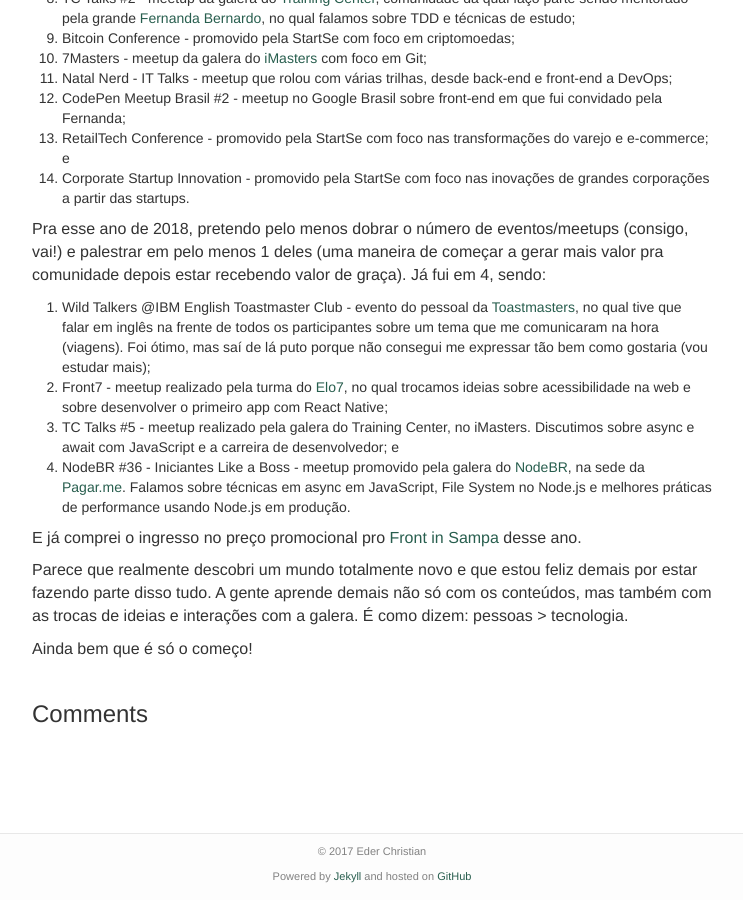
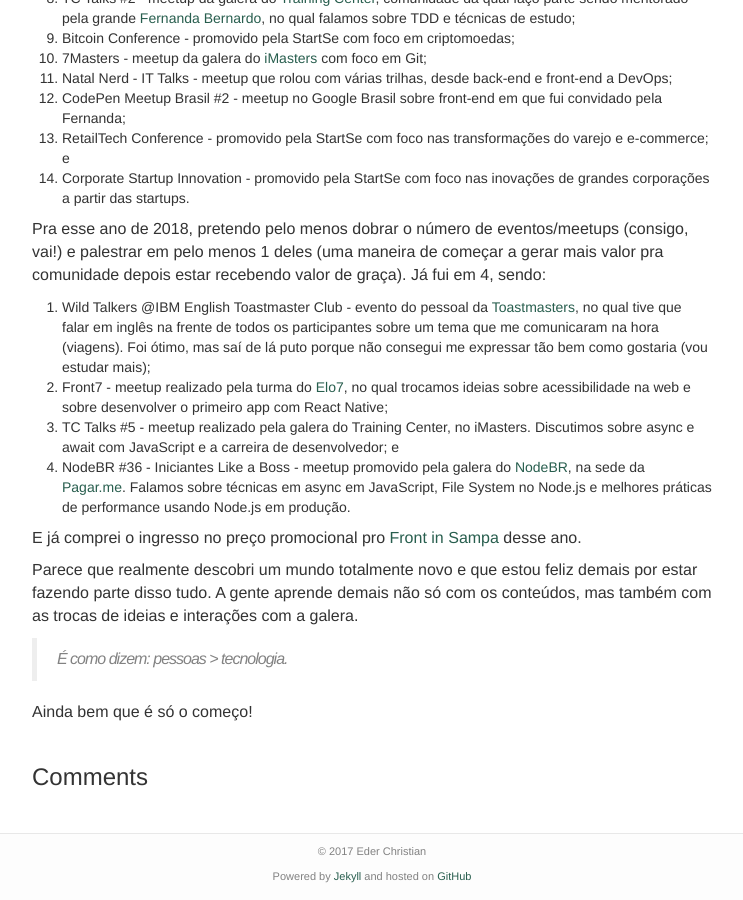
Before and after one commit to ederchristian/ederchristian, a Jekyll site: the page built from _posts/2018-01-28-28-eventos-em-1-ano-pelo-menos.md, in a window 1280 px wide and 900 px high, scrolled down 1957 px. Shown: the whole window, without its empty margins (268-1011 px from the left). Built offline with Jekyll 4.4.1, drawn with Linux system fonts in a browser that asks for light colours; nearby versions of some CDN libraries; comment, search, counter and statistics services are not loaded.

Commit message:
Add a blockquote

```diff
--- a/_posts/2018-01-28-28-eventos-em-1-ano-pelo-menos.md
+++ b/_posts/2018-01-28-28-eventos-em-1-ano-pelo-menos.md
@@ -57,6 +57,8 @@
 
 E já comprei o ingresso no preço promocional pro <a href="http://www.frontinsampa.com.br/" target="_blank">Front in Sampa</a> desse ano.
 
-Parece que realmente descobri um mundo totalmente novo e que estou feliz demais por estar fazendo parte disso tudo. A gente aprende demais não só com os conteúdos, mas também com as trocas de ideias e interações com a galera. É como dizem: pessoas > tecnologia.
+Parece que realmente descobri um mundo totalmente novo e que estou feliz demais por estar fazendo parte disso tudo. A gente aprende demais não só com os conteúdos, mas também com as trocas de ideias e interações com a galera.
+
+> É como dizem: pessoas > tecnologia.
 
 Ainda bem que é só o começo!
```
